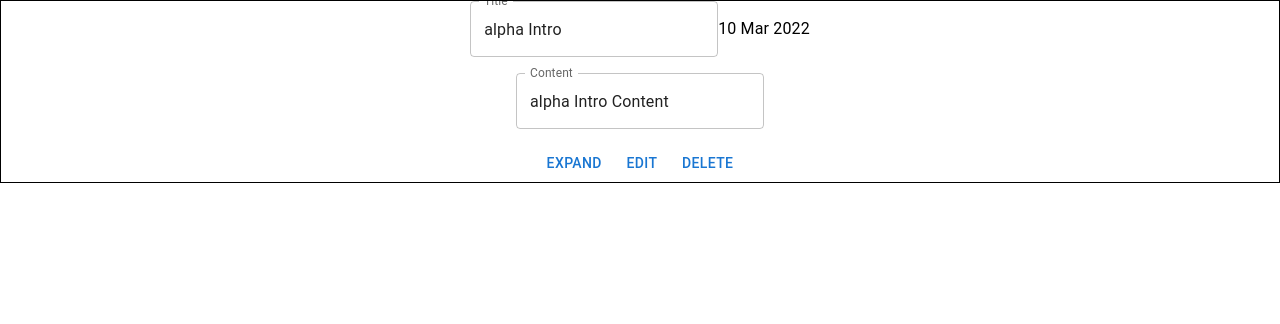
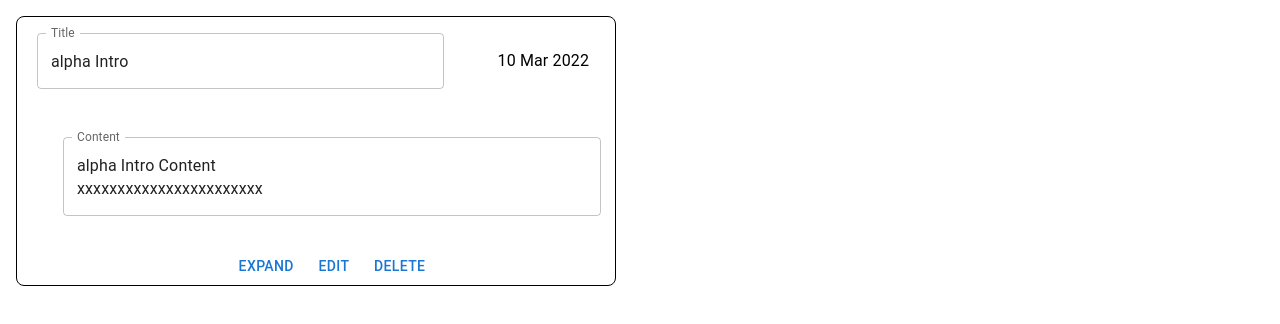
Before and after one commit to M-PeeWee-Sherman/TheBlog, a React (Create React App) app in the folder react_client/: page / in a window 1280 px wide. Shown: the top 324 px of the page. Built offline with nearby package versions, Linux system fonts and the light colour scheme.

Commit message:
format Post for better presentation and CSS additions

```diff
--- a/react_client/src/App.js
+++ b/react_client/src/App.js
@@ -4,7 +4,7 @@ import './App.css';
 
 function App() {
   let blank = ()=>{};
-  let temp = {id:'1', users_id: '1',stamp:'10 Mar 2022',title:'alpha Intro',content:'alpha Intro Content'};
+  let temp = {id:'1', users_id: '1',stamp:'10 Mar 2022',title:'alpha Intro',content:'alpha Intro Content \nxxxxxxxxxxxxxxxxxxxxxxx'};
   return (
     <div className="App">
 
--- a/react_client/src/Components/Post.js
+++ b/react_client/src/Components/Post.js
@@ -4,11 +4,17 @@ import TextField from '@mui/material/TextField';
 import Button from '@mui/material/Button';
 import Grid from '@mui/material/Grid';
 
-
+const pads = {
+    gap :2,
+    margin: 2
+}
 
 const outerGrid = {
-    gap :2,
-    border: 1
+
+    border: 1,
+    borderRadius: 2,
+    maxWidth: 600,
+
   }
 
 const Post=({showFullFn,updateFn,deleteFn,entry})=> {
@@ -18,27 +24,34 @@ const Post=({showFullFn,updateFn,deleteFn,entry})=> {
 
     return (<Grid
             container
-            sx={outerGrid}
+            sx={{...pads,...outerGrid,}}
             direction="column"
             justifyContent="center"
             alignItems="center"
             variant="outlined" >
-                <Grid container direction="row"
+                <Grid container
+                sx={pads}
+                direction="row"
                 justifyContent="center"
-                alignItems="center">
+                alignItems="center"
+                >
                     <TextField
                     id="title"
                     label="Title"
                     defaultValue={title}
+                    sx={{width:'68%'}}
                     InputProps={{
                         readOnly: true,
                     }}/>
-                    <Typography>{stamp}</Typography>
+                    <Typography sx={{width:'28%'}}>{stamp}</Typography>
                 </Grid>
 
                 <TextField
                     id="content"
                     label="Content"
+                    multiline
+                    fillWidth
+                    sx={{...pads, width: '90%'}}
                     variant="outlined"
                     defaultValue={content}
                     InputProps={{
```
